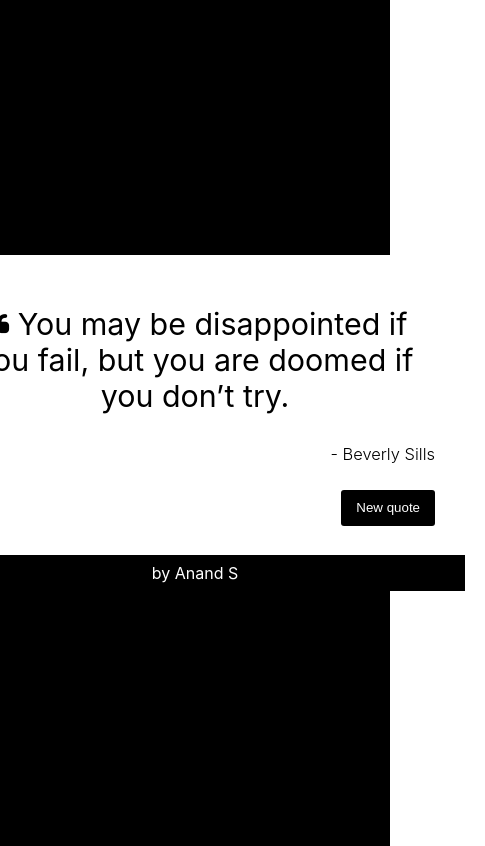
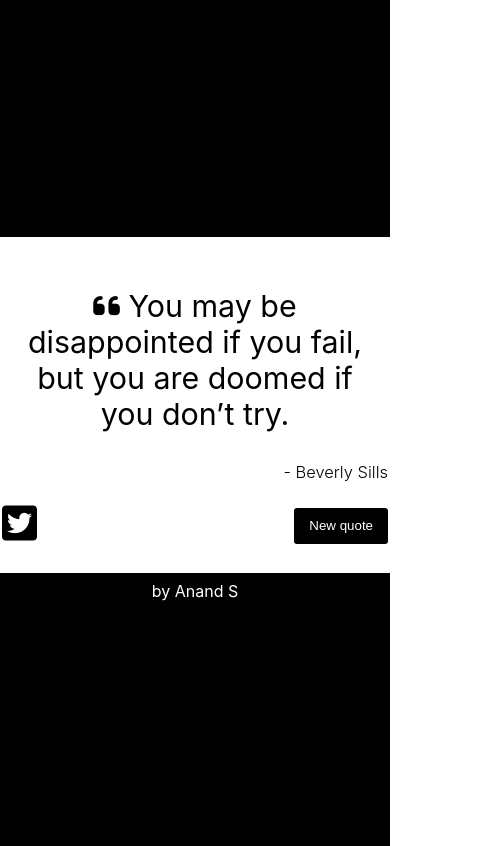
Before and after one commit to anandxs/random-quote-machine, a React (Create React App) app: page / in a window 390 px wide. Shown: the whole page, 485 px wide, since content can reach past the window. Built offline with nearby package versions, Linux system fonts and the light colour scheme.

Commit message:
made git responsive

```diff
--- a/src/App.css
+++ b/src/App.css
@@ -14,15 +14,23 @@
 #wrapper {
   background-color: var(--color-1);
   width: 540px;
+  padding: 1px;
   display: flex;
   flex-direction: column;
   align-items: center;
 }
 
+@media (max-width: 600px) {
+  #wrapper {
+    width: 100%;
+  }
+}
+
 #quote-box {
   background-color: white;
+  width: 100%;
   border-radius: 4px;
-  padding: 20px 50px;
+  padding: 20px 30px;
 }
 
 #text {
@@ -44,7 +52,6 @@
   display: flex;
   justify-content: space-between;
   font-size: 2.5rem;
-  width: 480px;
   height: 54px;
   margin: auto;
 }
```
